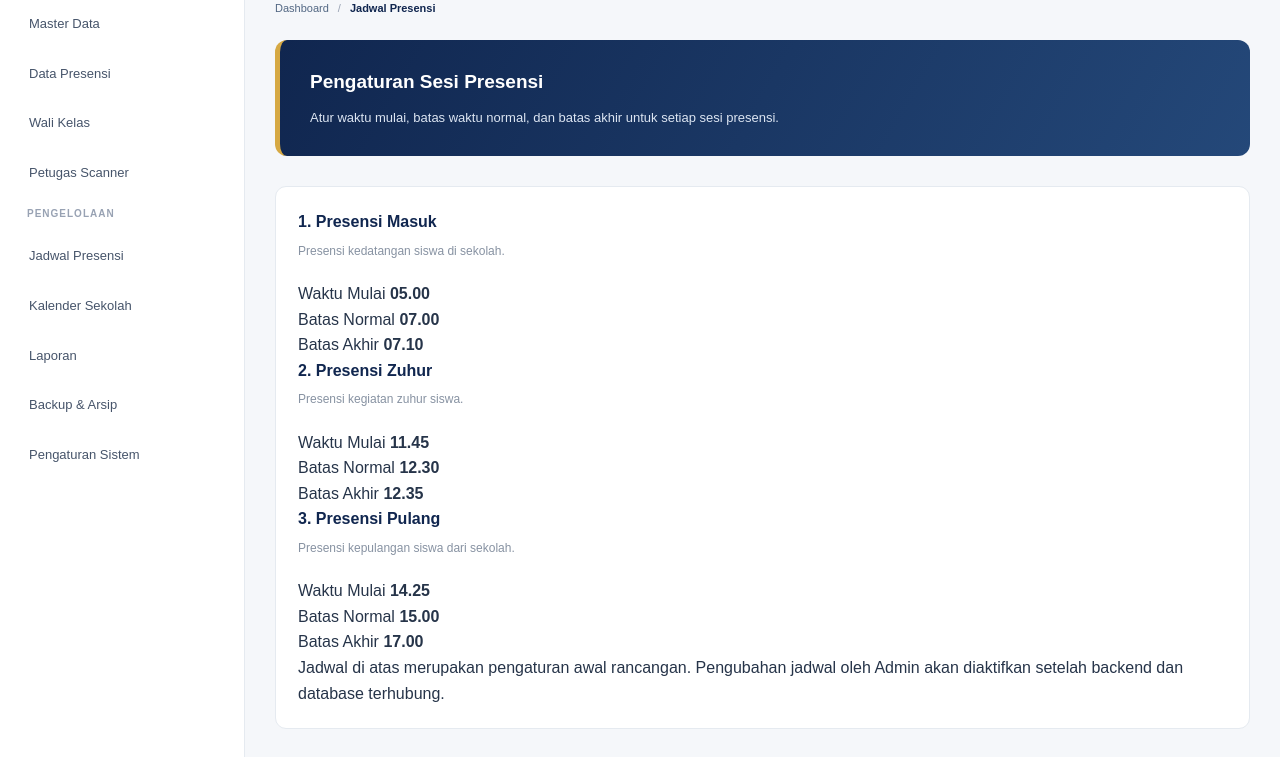
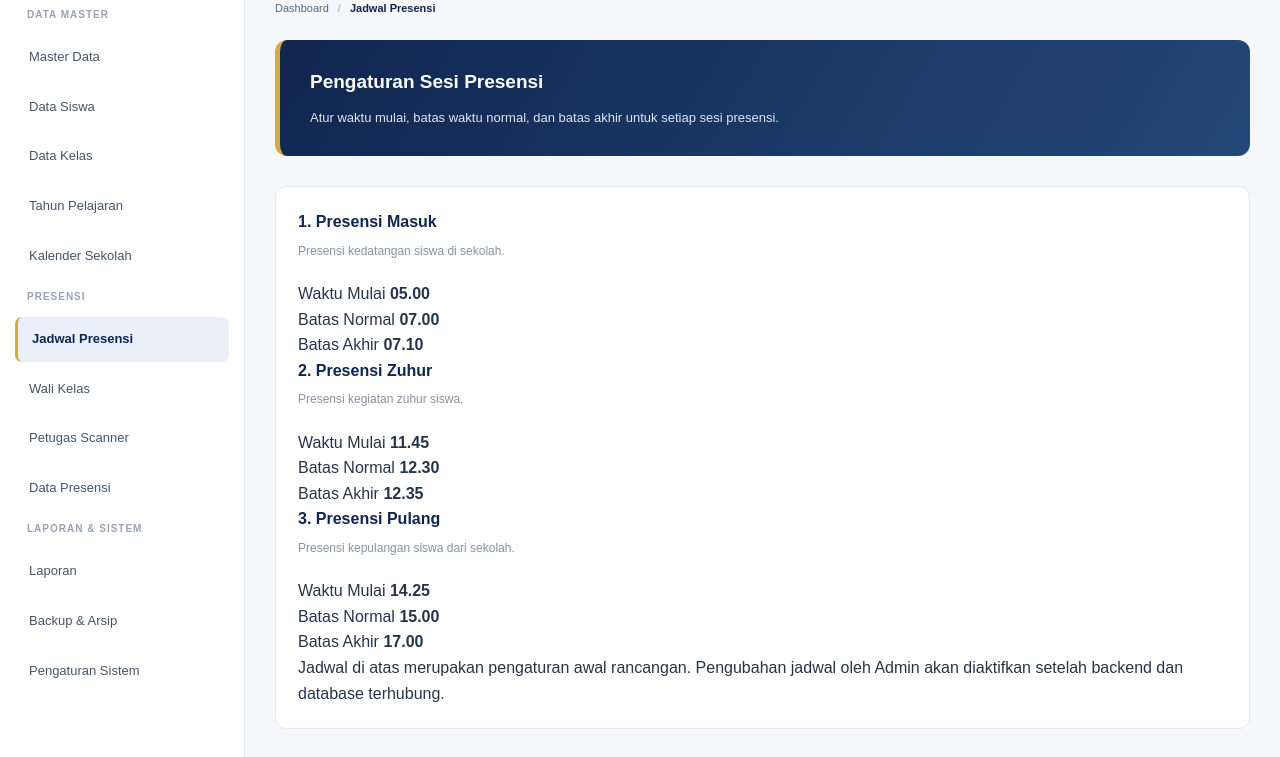
Before and after one commit to espansa-coder/E-PRESENSI-ESPANSA-WEB, a plain HTML site: page jadwal-presensi.html in a window 1280 px wide. Shown: the part 191-948 px from the top of the page. Drawn offline with Linux system fonts and the light colour scheme.

Commit message:
Update jadwal-presensi.html

```diff
--- a/jadwal-presensi.html
+++ b/jadwal-presensi.html
@@ -31,16 +31,22 @@
 
     <aside class="dashboard-sidebar">
       <p class="sidebar-title">MENU UTAMA</p>
-      <a href="dashboard.html" class="menu-item active">Beranda</a>
+      <a href="dashboard.html" class="menu-item">Dashboard</a>
+
+      <div class="sidebar-title">DATA MASTER</div>
       <a href="master-data.html" class="menu-item">Master Data</a>
-      <a href="data-presensi.html" class="menu-item">Data Presensi</a>
+      <a href="data-siswa.html" class="menu-item">Data Siswa</a>
+      <a href="data-kelas.html" class="menu-item">Data Kelas</a>
+      <a href="tahun-pelajaran.html" class="menu-item">Tahun Pelajaran</a>
+      <a href="kalender-sekolah.html" class="menu-item">Kalender Sekolah</a>
+
+      <div class="sidebar-title">PRESENSI</div>
+      <a href="jadwal-presensi.html" class="menu-item active">Jadwal Presensi</a>
       <a href="wali-kelas.html" class="menu-item">Wali Kelas</a>
       <a href="petugas-scanner.html" class="menu-item">Petugas Scanner</a>
+      <a href="data-presensi.html" class="menu-item">Data Presensi</a>
 
-      <p class="sidebar-title">PENGELOLAAN</p>
-
-      <a href="jadwal-presensi.html" class="menu-item">Jadwal Presensi</a>
-      <a href="kalender-sekolah.html" class="menu-item">Kalender Sekolah</a>
+      <div class="sidebar-title">LAPORAN & SISTEM</div>
       <a href="laporan.html" class="menu-item">Laporan</a>
       <a href="backup-arsip.html" class="menu-item">Backup & Arsip</a>
       <a href="pengaturan.html" class="menu-item">Pengaturan Sistem</a>
```
